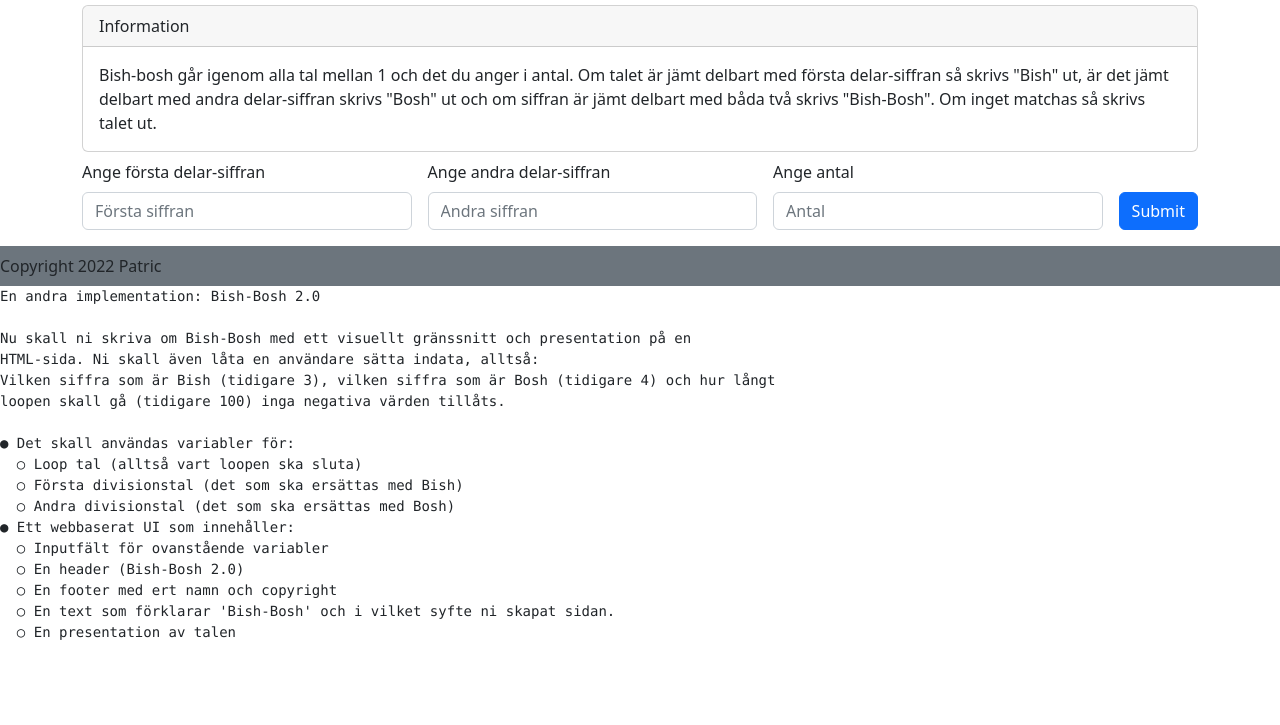
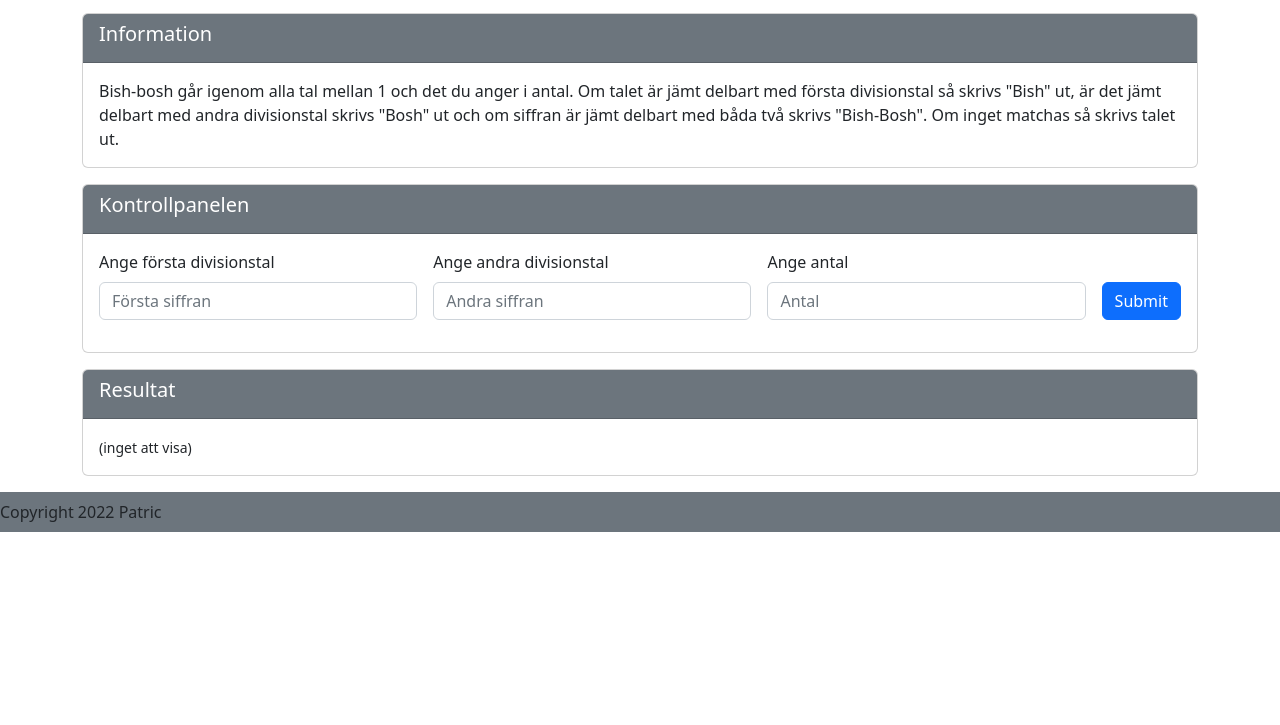
Before and after one commit to Pafors/Ovning9, a plain HTML site: page BishBosh2.0/index.html in a window 1280 px wide. Shown: the part 75-800 px from the top of the page. Drawn offline with nearby package versions, Linux system fonts and the light colour scheme.

Commit message:
UI tweaks

```diff
--- a/BishBosh2.0/bishbosh.js
+++ b/BishBosh2.0/bishbosh.js
@@ -47,17 +47,8 @@ function isIntegers(...argsToCheck) {
 
 // Display the received array in the display area
 function displayResult(resultArray) {
+    // Clear previous result
     display.innerHTML = '';
-
-    //resultArray.forEach(r => display.innerHTML += `${r}\n`);
-
-    // resultArray.forEach(r => {
-    //     let newElement = document.createElement('div');
-    //     newElement.innerHTML=r;
-    //     newElement.classList.add('fadeIn');
-    //     display.appendChild(newElement);
-
-    // });
 
     // Make a holder DIV to prevent redrawing of DOM for each new node added
     let resultHolder = document.createElement('div');
@@ -66,23 +57,20 @@ function displayResult(resultArray) {
         resultRow.classList.add('row');
         let resultCol = document.createElement('div');
         resultCol.classList.add('col');
+        resultCol.classList.add('result');
         resultCol.innerHTML=r;
         resultRow.appendChild(resultCol);
         resultHolder.appendChild(resultRow);
     });
+
+    // And add it to the node
     display.appendChild(resultHolder);
 }
-
-
-
-// btn1.addEventListener('click', functionName);
-// let h1 = document.createElement('h1');
-// h1.innerText = 'Hej';
-// someNode.appendChild(h1)
 
 // Bish-bosh function
 function bishBosh(first, second, nn)
 {
+    // Holder of the result
     let resultArray = [];
 
     // Check that it's a number
--- a/BishBosh2.0/index.html
+++ b/BishBosh2.0/index.html
@@ -12,41 +12,45 @@
 </head>
 
 <body>
-  <header class="bg-secondary py-2">
-    <h1 class="display-6">Bish-Bosh 2.0</h1>
+  <header class="bg-secondary py-2 text-white">
+    <h1 class="">Bish-Bosh 2.0</h1>
   </header>
 
   <main class="container">
     <section>
+      <div class="card my-3">
+        <div class="card-header bg-secondary text-white">
+          <h5>Information</h5>
+        </div>
+        <div class="card-body">
+          <p class="card-text">Bish-bosh går igenom alla tal mellan 1 och det du anger i antal. Om talet är jämt delbart
+            med första divisionstal så skrivs "Bish" ut, är det jämt delbart med andra divisionstal skrivs "Bosh" ut
+            och om siffran är jämt delbart med båda två skrivs "Bish-Bosh". Om inget matchas så skrivs talet ut.
+          </p>
+        </div>
+      </div>
+    </section>
 
-      <div class="card my-2">
-        <div class="card-header">
-          Information
+    <section>
+
+      <div class="card my-3">
+        <div class="card-header bg-secondary text-white">
+          <h5>Kontrollpanelen</h5>
         </div>
         <div class="card-body">
 
-          <p class="card-text">Bish-bosh går igenom alla tal mellan 1 och det du anger i antal. Om talet är jämt delbart
-            med första delar-siffran så skrivs "Bish" ut, är det jämt delbart med andra delar-siffran skrivs "Bosh" ut
-            och om siffran är jämt delbart med båda två skrivs "Bish-Bosh". Om inget matchas så skrivs talet ut.
-          </p>
-
-        </div>
-      </div>
-
-    </section>
-    <section>
       <form id="inputForm" class="row gx-3 gy-2 align-items-end">
 
         <div class="col-sm">
           <div class="mb-3">
-            <label for="firstValue" class="form-label">Ange första delar-siffran</label>
+            <label for="firstValue" class="form-label">Ange första divisionstal</label>
             <input type="number" class="form-control" name="firstValue" id="firstValue" placeholder="Första siffran">
           </div>
         </div>
 
         <div class="col-sm">
           <div class="mb-3">
-            <label for="secondValue" class="form-label">Ange andra delar-siffran</label>
+            <label for="secondValue" class="form-label">Ange andra divisionstal</label>
             <input type="number" class="form-control" name="secondValue" id="secondValue" placeholder="Andra siffran">
           </div>
         </div>
@@ -64,9 +68,19 @@
           </div>
         </div>
       </form>
+    </div>
+  </div>
+
     </section>
 
-    <section id="displayResult"></section>
+    <div class="card my-3">
+      <div class="card-header bg-secondary text-white">
+        <h5>Resultat</h5>
+      </div>
+      <div class="card-body">
+        <p class="card-text" id="displayResult"><small>(inget att visa)</small></p>
+      </div>
+    </div>
 
   </main>
 
@@ -75,27 +89,6 @@
       <div class="col">Copyright 2022 Patric</div>
     </div>
   </footer>
-  <pre>
-En andra implementation: Bish-Bosh 2.0
-
-Nu skall ni skriva om Bish-Bosh med ett visuellt gränssnitt och presentation på en
-HTML-sida. Ni skall även låta en användare sätta indata, alltså:
-Vilken siffra som är Bish (tidigare 3), vilken siffra som är Bosh (tidigare 4) och hur långt
-loopen skall gå (tidigare 100) inga negativa värden tillåts.
-
-● Det skall användas variabler för:
-  ○ Loop tal (alltså vart loopen ska sluta)
-  ○ Första divisionstal (det som ska ersättas med Bish)
-  ○ Andra divisionstal (det som ska ersättas med Bosh)
-● Ett webbaserat UI som innehåller:
-  ○ Inputfält för ovanstående variabler
-  ○ En header (Bish-Bosh 2.0)
-  ○ En footer med ert namn och copyright
-  ○ En text som förklarar 'Bish-Bosh' och i vilket syfte ni skapat sidan.
-  ○ En presentation av talen
-</pre>
-
-
 
   <script src="https://cdn.jsdelivr.net/npm/bootstrap@5.2.1/dist/js/bootstrap.min.js"
     integrity="sha384-7VPbUDkoPSGFnVtYi0QogXtr74QeVeeIs99Qfg5YCF+TidwNdjvaKZX19NZ/e6oz" crossorigin="anonymous" defer>
--- a/BishBosh2.0/style.css
+++ b/BishBosh2.0/style.css
@@ -1,3 +1,3 @@
-li.result {
-  font-weight: bold;
+.result {
+  font-family: monospace;
 }
```
